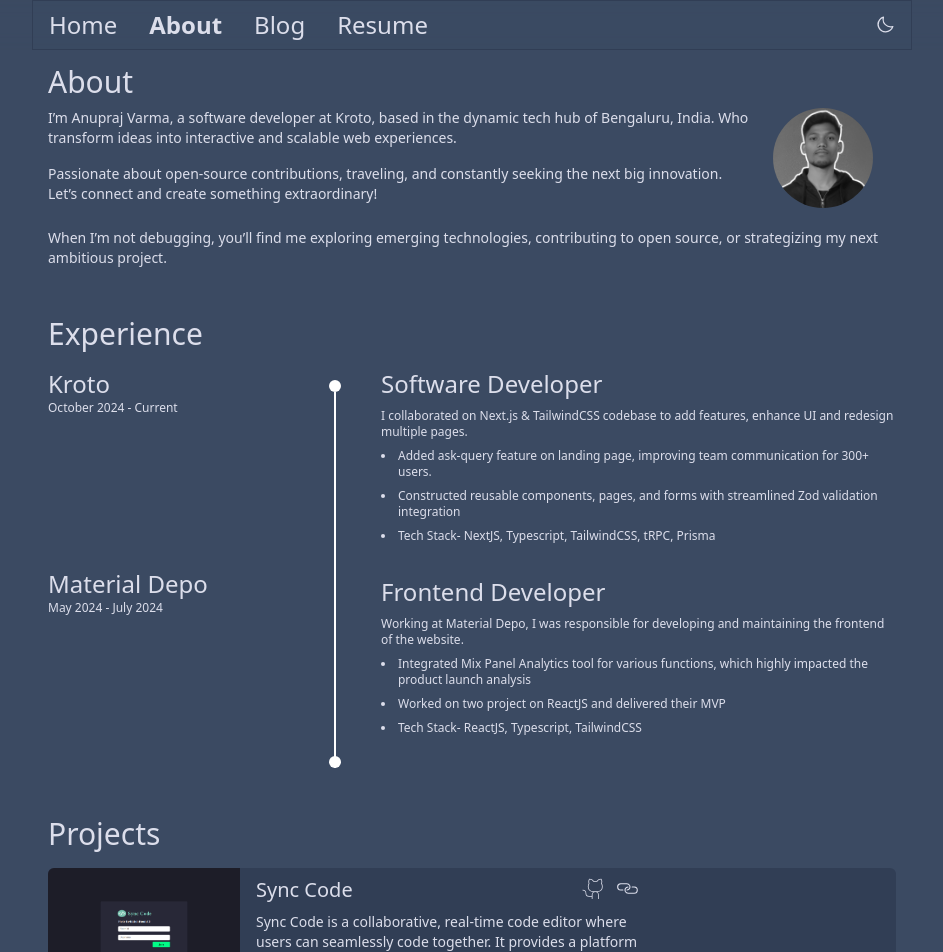
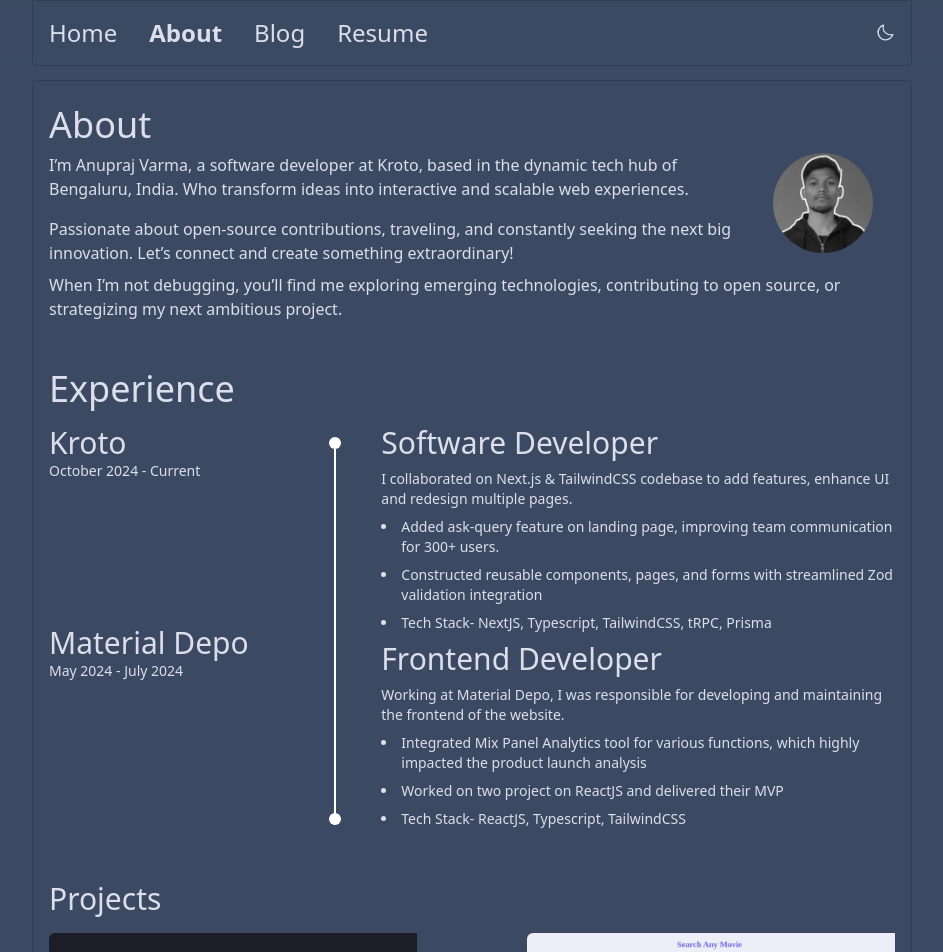
Before and after one commit to anuprajvarma/portfolio, a Next.js app: page /about in a window 1280 px wide. Shown: the top 952 px of the page, without its empty margins (168-1111 px from the left). Built offline with nearby package versions, Linux system fonts and the light colour scheme.

Commit message:
fix style

```diff
--- a/app/about/page.tsx
+++ b/app/about/page.tsx
@@ -3,10 +3,10 @@
 
 export default function About() {
   return (
-    <div className="w-full mt-10">
-      <div className="sm:w-[55rem] w-full m-auto">
-        <div className="m-auto p-4 py-6 flex flex-col text-sm gap-2 sm:text-start text-center">
-          <p className="text-3xl font-medium text-start">About</p>
+    <div className="w-full mt-20">
+      <div className="sm:w-[55rem] w-full m-auto border border-[var(--bg)] rounded-sm">
+        <div className="m-auto p-4 py-6 flex flex-col text-md gap-2 sm:text-start text-center">
+          <p className="text-4xl font-medium text-start">About</p>
           <div className="flex sm:flex-row flex-col-reverse justify-between gap-2 w-full">
             <div className="sm:w-10/12 gap-4 flex flex-col">
               <p>
@@ -31,19 +31,19 @@
           </p>{" "}
         </div>
         <div className="p-4 py-6 flex flex-col gap-4">
-          <p className="text-3xl font-medium">Experience</p>
+          <p className="text-4xl font-medium">Experience</p>
           <div className="flex gap-2 w-full">
             <div className="w-4/12 h-[400px] sm:flex sm:flex-col hidden">
               <div className="h-[200px]">
                 <div>
-                  <p className="text-2xl font-medium">Kroto</p>
-                  <p className="text-xs">October 2024 - Current</p>
+                  <p className="text-3xl font-medium">Kroto</p>
+                  <p className="text-sm">October 2024 - Current</p>
                 </div>
               </div>
               <div className="h-[200px]">
                 <div>
-                  <p className="text-2xl font-medium">Material Depo</p>
-                  <p className="text-xs">May 2024 - July 2024</p>
+                  <p className="text-3xl font-medium">Material Depo</p>
+                  <p className="text-sm">May 2024 - July 2024</p>
                 </div>
               </div>
             </div>
@@ -59,17 +59,17 @@
             <div className="sm:w-8/12 w-full sm:h-[400px] flex flex-col gap-4 sm:pl-8">
               <div className="sm:h-[200px] flex flex-col gap-2">
                 <div>
-                  <p className="text-2xl font-medium">Software Developer</p>
+                  <p className="text-3xl font-medium">Software Developer</p>
                   <div className="sm:hidden flex flex-col">
                     <p className="text-md font-medium">Kroto</p>
-                    <p className="text-xs">October 2024 - Current</p>
+                    <p className="text-sm">October 2024 - Current</p>
                   </div>
                 </div>
-                <p className="text-xs">
+                <p className="text-sm">
                   I collaborated on Next.js & TailwindCSS codebase to add
                   features, enhance UI and redesign multiple pages.
                 </p>
-                <div className="flex flex-col gap-2 text-xs">
+                <div className="flex flex-col gap-2 text-sm">
                   <div className="flex">
                     <li />
                     <p className="">
@@ -94,17 +94,17 @@
               </div>
               <div className="sm:h-[200px] flex flex-col gap-2">
                 <div>
-                  <p className="text-2xl font-medium">Frontend Developer</p>
+                  <p className="text-3xl font-medium">Frontend Developer</p>
                   <div className="sm:hidden flex flex-col">
                     <p className="text-md font-medium">Material Depo</p>
-                    <p className="text-xs">May 2024 - July 2024</p>
+                    <p className="text-sm">May 2024 - July 2024</p>
                   </div>
                 </div>
-                <p className="text-xs">
+                <p className="text-sm">
                   Working at Material Depo, I was responsible for developing and
                   maintaining the frontend of the website.
                 </p>
-                <div className="flex flex-col gap-2 text-xs">
+                <div className="flex flex-col gap-2 text-sm">
                   <div className="flex">
                     <li />
                     <p>
@@ -127,9 +127,9 @@
             </div>
           </div>
         </div>
-        <div className="p-4 w-full py-6 flex flex-col gap-4">
+        <div className="p-4 w-full py-8 flex flex-col gap-4">
           <p className="text-3xl font-medium">Projects</p>
-          <div className="flex flex-col gap-12 w-full">
+          <div className="flex justify-between gap-4 w-full">
             <ProjectCard
               title="Sync Code"
               description="Sync Code is a collaborative, real-time code editor where users can seamlessly code together. It provides a platform for multiple users to enter a room, share a unique room ID, and collaborate on code simultaneously. Users can seamlessly edit and download files while communicating through group chat."
--- a/app/blog/page.tsx
+++ b/app/blog/page.tsx
@@ -3,8 +3,8 @@
 
 export default async function Blogs() {
   return (
-    <div className="w-full mt-10">
-      <div className="sm:w-[55rem] w-full m-auto flex flex-col gap-4 p-4 py-6">
+    <div className="w-full mt-20">
+      <div className="sm:w-[55rem] w-full m-auto flex flex-col gap-4 p-4 py-6 border border-[var(--bg)] rounded-sm">
         <PostLength />
         <div className="flex flex-col w-full cursor-pointer">
           <Posts />
--- a/app/page.tsx
+++ b/app/page.tsx
@@ -7,8 +7,8 @@
 
 export default async function Page() {
   return (
-    <div className="w-full mt-10">
-      <div className="sm:w-[55rem] w-full m-auto border border-[var(--bg)]">
+    <div className="w-full mt-20">
+      <div className="sm:w-[55rem] w-full m-auto border border-[var(--bg)] rounded-sm">
         <div className="p-4 py-6 w-full flex flex-col gap-8">
           <div className="flex sm:flex-row flex-col-reverse  gap-1 sm:justify-between justify-center items-center w-full">
             <div className="flex flex-col gap-3">
--- a/app/resume/page.tsx
+++ b/app/resume/page.tsx
@@ -2,13 +2,13 @@
 
 const Resume = () => {
   return (
-    <div className="w-full mt-10">
-      <div className="sm:w-[55rem] w-full m-auto flex flex-col gap-2 pt-10">
+    <div className="w-full mt-20">
+      <div className="sm:w-[55rem] w-full m-auto flex flex-col gap-2 pt-10 border border-[var(--bg)] rounded-sm">
         <div className="w-full flex justify-center">
           <a
             href="/resume.pdf"
             download="AnuprajVarma-resume.pdf"
-            className="text-md p-4 rounded-md font-medium"
+            className="text-lg p-4 rounded-md font-medium"
             style={{
               backgroundColor: "var(--bg)",
             }}
--- a/components/Header.tsx
+++ b/components/Header.tsx
@@ -8,33 +8,33 @@
   const pathname = usePathname();
   console.log(pathname);
   return (
-    <header className="w-full flex fixed top-0 z-20 backdrop-blur ">
-      <div className="sm:w-[55rem] w-full m-auto flex justify-between items-center px-2 border border-[var(--bg)] bg-[var(--background)]/50">
+    <header className="w-full flex fixed top-0 z-20 backdrop-blur">
+      <div className="sm:w-[55rem] w-full m-auto flex justify-between items-center px-2 py-2 border border-[var(--bg)] bg-[var(--background)]/50 rounded-b-sm">
         <nav className={`cursor-pointer w-full flex`}>
           <ul className="flex text-2xl w-full justify-between sm:justify-start flex-row gap-4">
             <li
-              className={`hover:bg-[var(--bg)] rounded-md p-2 ${
+              className={`hover:bg-[var(--bg)] transition duration-300 rounded-md p-2 ${
                 pathname == "/" ? "font-bold" : "font-normal"
               }`}
             >
               <Link href="/">Home</Link>
             </li>
             <li
-              className={`hover:bg-[var(--bg)] rounded-md p-2 ${
+              className={`hover:bg-[var(--bg)] transition duration-300 rounded-md p-2 ${
                 pathname == "/about" ? "font-bold" : "font-normal"
               }`}
             >
               <Link href="/about">About</Link>
             </li>
             <li
-              className={`hover:bg-[var(--bg)] rounded-md p-2 ${
+              className={`hover:bg-[var(--bg)] transition duration-300 rounded-md p-2 ${
                 pathname == "/blog" ? "font-bold" : "font-normal"
               }`}
             >
               <Link href="/blog">Blog</Link>
             </li>
             <li
-              className={`hover:bg-[var(--bg)] rounded-md p-2 ${
+              className={`hover:bg-[var(--bg)] transition duration-300 rounded-md p-2 ${
                 pathname == "/resume" ? "font-bold" : "font-normal"
               }`}
             >
--- a/components/MyImage.tsx
+++ b/components/MyImage.tsx
@@ -27,7 +27,7 @@
 
   return (
     <div
-      className="relative w-[12rem] h-[8rem] cursor-pointer sm:flex hidden"
+      className="relative w-[23rem] h-[12rem] cursor-pointer sm:flex hidden"
       // onClick={() => setIsOpen(true)}
     >
       <Image
--- a/components/ProjectCard.tsx
+++ b/components/ProjectCard.tsx
@@ -16,15 +16,15 @@
 }) {
   return (
     <div
-      className="w-full flex rounded-md"
+      className="flex flex-col rounded-md w-[23rem]"
       style={{
         backgroundColor: "var(--bg)",
       }}
     >
       <ProjectImage imageLink={imageLink} />
-      <div className="py-2 px-4 flex flex-col gap-2 sm:w-[26rem] w-[40rem]">
+      <div className="py-2 px-4 flex flex-col gap-2">
         <div className="flex justify-between">
-          <p className="text-xl">{title}</p>
+          <p className="text-2xl font-medium">{title}</p>
           <div className="flex gap-2">
             <Github link={githubLink} />
             <LinkIcon link={liveLink} />
--- a/components/ThemeToggle.tsx
+++ b/components/ThemeToggle.tsx
@@ -22,7 +22,7 @@
   return (
     <button
       onClick={toggleTheme}
-      className="p-2 sm:flex hidden cursor-pointer rounded-lg hover:bg-[var(--bg)] transition"
+      className="p-2 sm:flex hidden cursor-pointer rounded-lg hover:bg-[var(--bg)] transition duration-300"
     >
       {theme === "light" ? <PiMoon size={20} /> : <PiSunDim size={20} />}
     </button>
--- a/components/socialLinks.tsx
+++ b/components/socialLinks.tsx
@@ -9,7 +9,11 @@
 
 export function Github({ link }: { link: string }) {
   return (
-    <Link href={link} target="_blank">
+    <Link
+      href={link}
+      target="_blank"
+      className="hover:bg-[var(--bg)] p-2 rounded-lg transition duration-300"
+    >
       <PiGithubLogoThin size={25} />
     </Link>
   );
@@ -17,7 +21,11 @@
 
 export function Linkedin({ link }: { link: string }) {
   return (
-    <Link href={link} target="_blank">
+    <Link
+      href={link}
+      target="_blank"
+      className="hover:bg-[var(--bg)] p-2 rounded-lg transition duration-300"
+    >
       <PiLinkedinLogo size={25} />
     </Link>
   );
@@ -25,7 +33,11 @@
 
 export function Twitter({ link }: { link: string }) {
   return (
-    <Link href={link} target="_blank">
+    <Link
+      href={link}
+      target="_blank"
+      className="hover:bg-[var(--bg)] p-2 rounded-lg transition duration-300"
+    >
       <PiTwitterLogoLight size={25} />
     </Link>
   );
@@ -33,7 +45,11 @@
 
 export function Youtube({ link }: { link: string }) {
   return (
-    <Link href={link} target="_blank">
+    <Link
+      href={link}
+      target="_blank"
+      className="hover:bg-[var(--bg)] p-2 rounded-lg transition duration-300"
+    >
       <PiYoutubeLogoLight size={25} />
     </Link>
   );
```
Also changed, not shown: app/blog/[slug]/page.tsx (+4 -4 lines), components/posts.tsx (+6 -6 lines).
